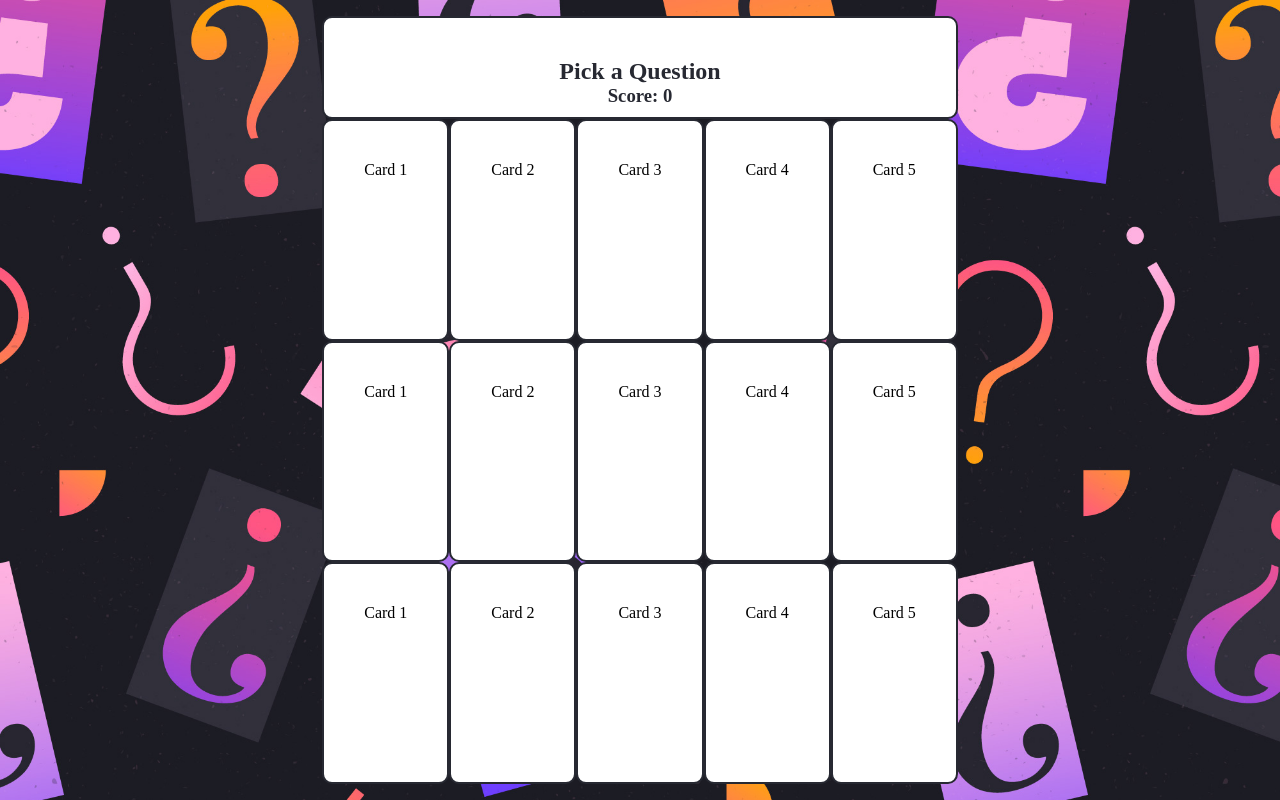
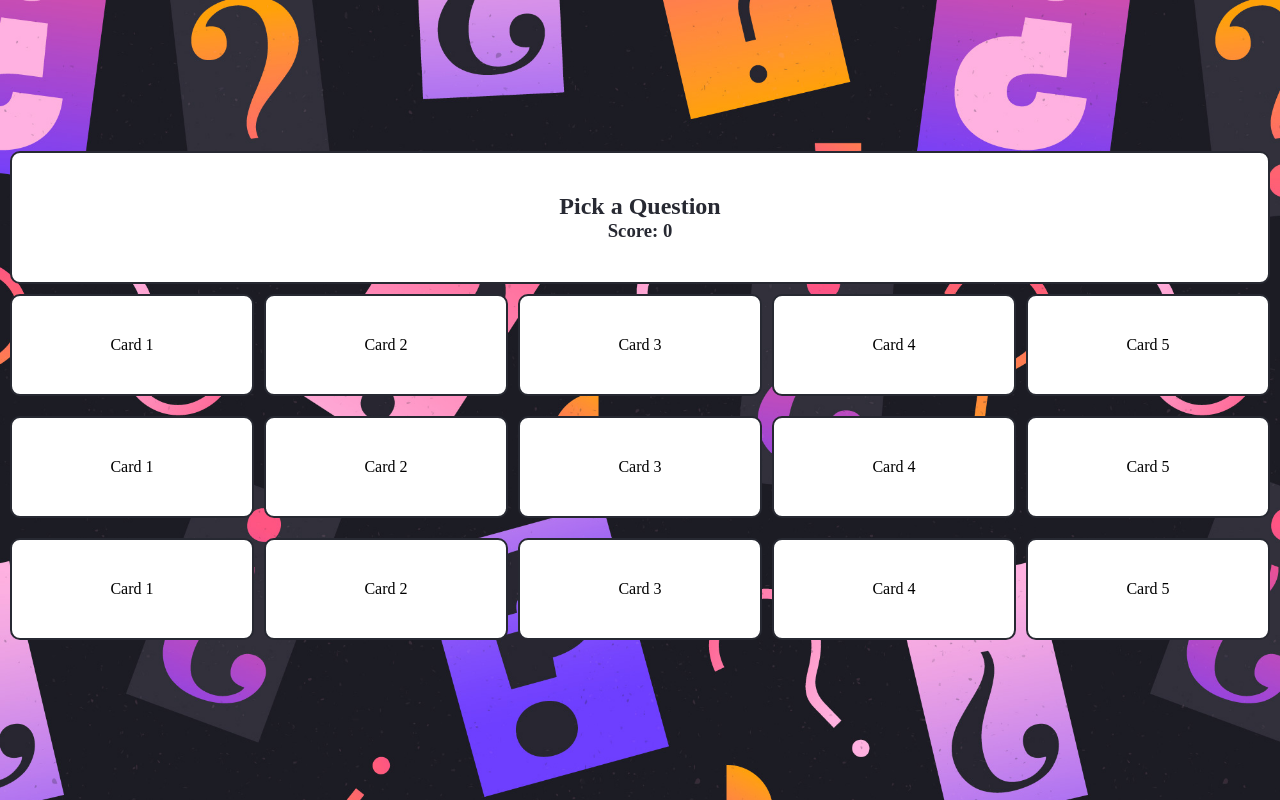
Before and after one commit to speer987/react-trivia, a Next.js app: page /questions in a window 1280 px wide. Built offline with nearby package versions, Linux system fonts and the light colour scheme; a web font is replaced by a local one.

Commit message:
adding updates to container in css

```diff
--- a/pages/questions.js
+++ b/pages/questions.js
@@ -10,27 +10,21 @@ export default function Questions() {
                 <h3>Score: 0</h3>
             </div>
             <div className={styles.container}>
-                <div className={styles.card_container}>
                     <p className={`${styles.title_card} ${styles.question_card}`}>Card 1</p>
                     <p className={`${styles.title_card} ${styles.question_card}`}>Card 2</p>
                     <p className={`${styles.title_card} ${styles.question_card}`}>Card 3</p>
                     <p className={`${styles.title_card} ${styles.question_card}`}>Card 4</p>
                     <p className={`${styles.title_card} ${styles.question_card}`}>Card 5</p>
-                </div>
-                <div className={styles.card_container}>
                     <p className={`${styles.title_card} ${styles.question_card}`}>Card 1</p>
                     <p className={`${styles.title_card} ${styles.question_card}`}>Card 2</p>
                     <p className={`${styles.title_card} ${styles.question_card}`}>Card 3</p>
                     <p className={`${styles.title_card} ${styles.question_card}`}>Card 4</p>
                     <p className={`${styles.title_card} ${styles.question_card}`}>Card 5</p>
-                </div>
-                <div className={styles.card_container}>
                     <p className={`${styles.title_card} ${styles.question_card}`}>Card 1</p>
                     <p className={`${styles.title_card} ${styles.question_card}`}>Card 2</p>
                     <p className={`${styles.title_card} ${styles.question_card}`}>Card 3</p>
                     <p className={`${styles.title_card} ${styles.question_card}`}>Card 4</p>
                     <p className={`${styles.title_card} ${styles.question_card}`}>Card 5</p>
-                </div>
             </div>
         </div>
     </main>
--- a/src/app/page.module.css
+++ b/src/app/page.module.css
@@ -21,26 +21,27 @@
   border-radius: 10px;
   text-align: center;
   background-color: white;
-}
-
-.title_wide {
-  padding-bottom: 10px;
-}
-
-.question_card {
+  margin-bottom: 10px;
 }
 
 .page {
   display: flex;
   flex-direction: column;
   padding: 10px;
-
+  width: 100vw;
 }
 
 .card_container {
   display: flex;
   flex-direction: row;
   height: calc(100vh / 3 - 45px);
+}
+
+.container {
+  display: grid;
+  grid-template-rows: repeat(3, auto);
+  grid-template-columns: repeat(5, auto);
+  grid-gap: 10px;
 }
 
 /* Enable hover only on non-touch devices */
```
